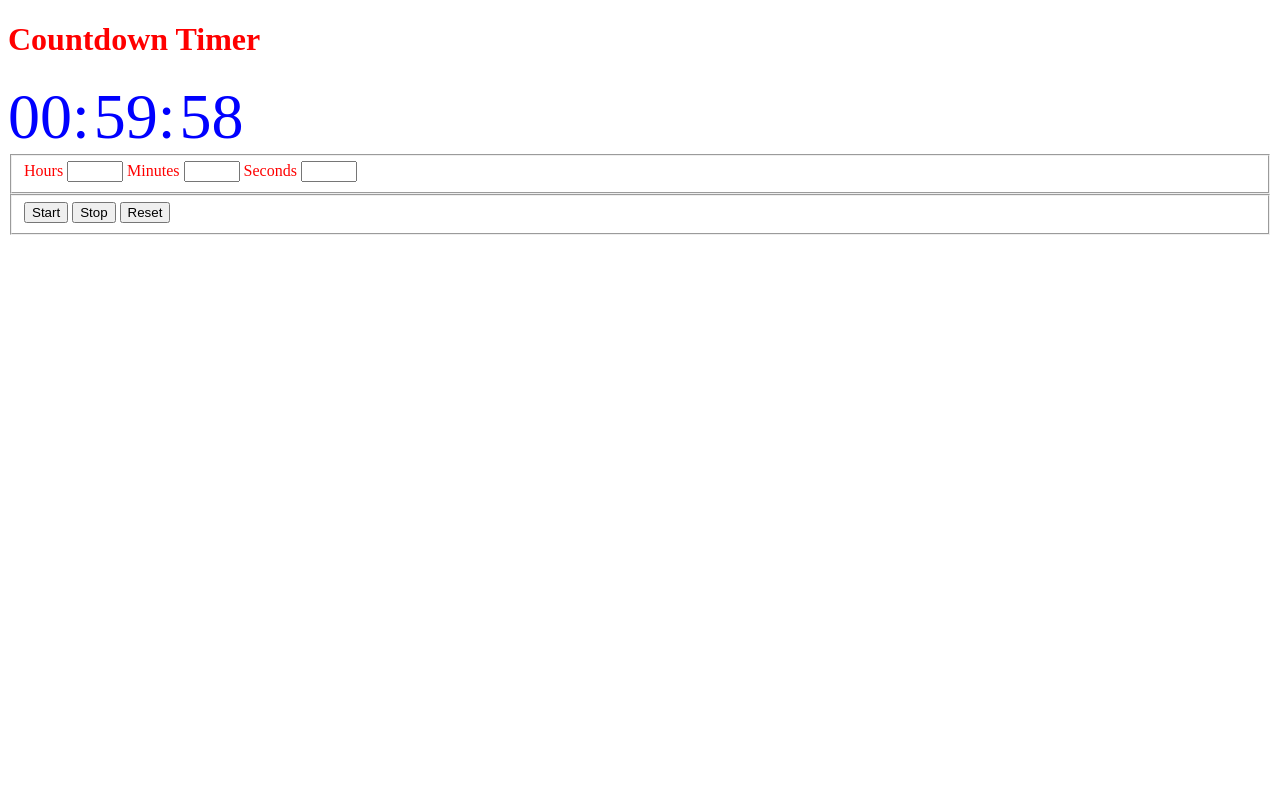
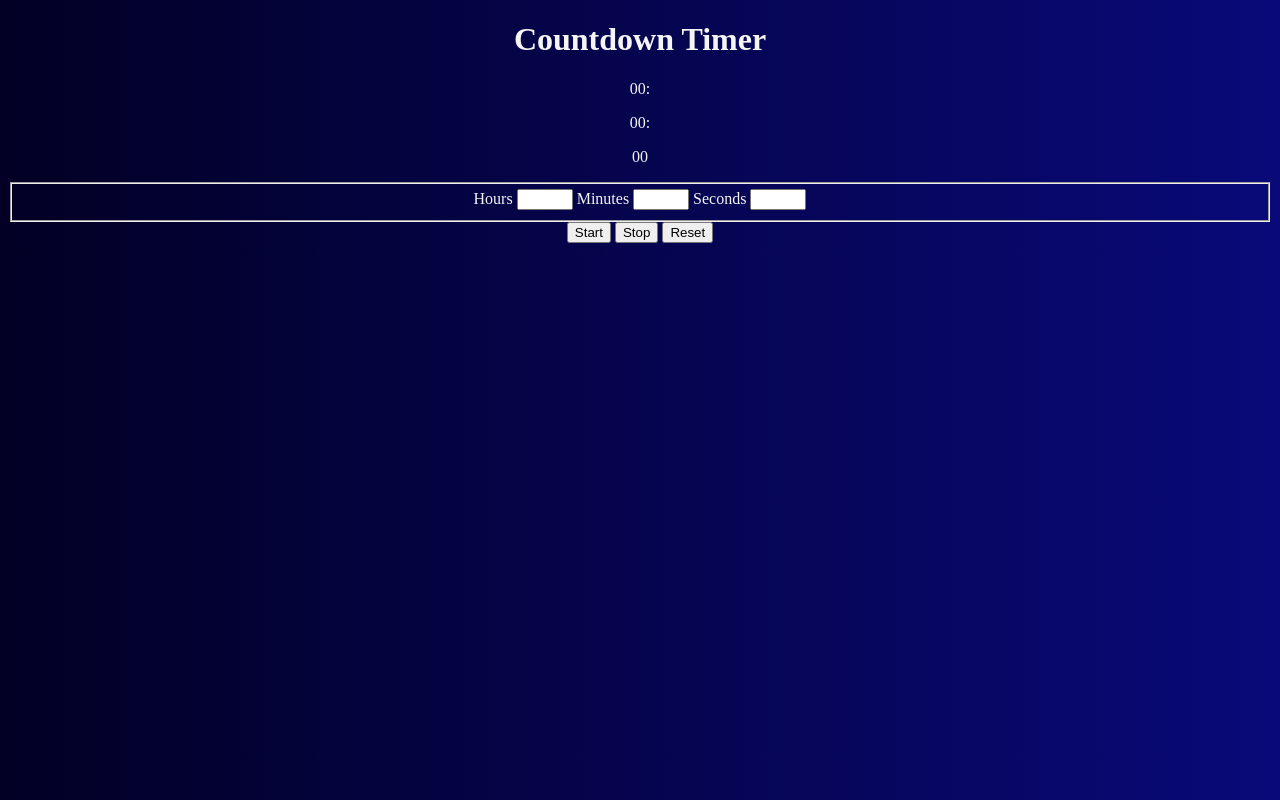
Before and after one commit to AleHS01/timer-app-js, a website: page index.html in a window 1280 px wide. Both pictures are taken after a click on the button "Start". Drawn offline with Linux system fonts and the light colour scheme.

Commit message:
ready for styling, functionality done

```diff
--- a/index.html
+++ b/index.html
@@ -22,14 +22,10 @@
         <label for="seconds-input">Seconds</label>
         <input type="number" min="0" max="59" id="second-input" />
       </fieldset>
-      <fieldset>
-        <label for=""></label>
-        <button id="start-btn" type="submit">Start</button>
-        <button id="stop-btn">Stop</button>
-        <button id="reset-btn">Reset</button>
-      </fieldset>
     </form>
-
+    <button id="start-btn">Start</button>
+    <button id="stop-btn">Stop</button>
+    <button id="reset-btn">Reset</button>
     <script src="./index.js"></script>
   </body>
 </html>
--- a/index.js
+++ b/index.js
@@ -21,14 +21,14 @@ document.addEventListener("DOMContentLoaded", () => {
   displayTime();
 });
 const form = document.getElementById("time-form");
-form.addEventListener("submit", (event) => {
+form.addEventListener("change", (event) => {
   event.preventDefault();
 
   hours = Number(document.getElementById("hour-input").value); //convert String to Number
   minutes = Number(document.getElementById("minute-input").value);
   seconds = Number(document.getElementById("second-input").value);
   displayTime(hours, minutes, seconds);
-  countdown(hours, minutes, seconds);
+  //countdown(hours, minutes, seconds);
   //   form.reset();
 });
 
@@ -48,6 +48,7 @@ startBtn.addEventListener("click", (event) => {
     // Get the input value
     // Start the countdown
     countdown(hours, minutes, seconds);
+    form.reset();
   }
 });
 // Stop Button
@@ -76,11 +77,14 @@ function countdown(hrs, mins, secs) {
             "./resources/mixkit-digital-clock-digital-alarm-buzzer-992.wav"
           );
           audio.play();
-          setTimeout(() => audio.pause(), 3000);
+          setTimeout(() => audio.pause(), 5000);
           return;
         }
       }
     }
     displayTime(hrs, mins, secs);
+    hours = hrs;
+    minutes = mins;
+    seconds = secs;
   }, 1000);
 }
--- a/style.css
+++ b/style.css
@@ -1,8 +1,10 @@
-.clock p {
-  display: inline;
-  font-size: 4rem;
-  color: blue;
+body {
+  background: rgb(2, 0, 36);
+  background: linear-gradient(
+    90deg,
+    rgba(2, 0, 36, 1) 0%,
+    rgba(9, 9, 121, 1) 100%
+  );
+  color: whitesmoke;
+  text-align: center;
 }
-body {
-  color: red;
-}
```
Also changed, not shown: 1 other file.
